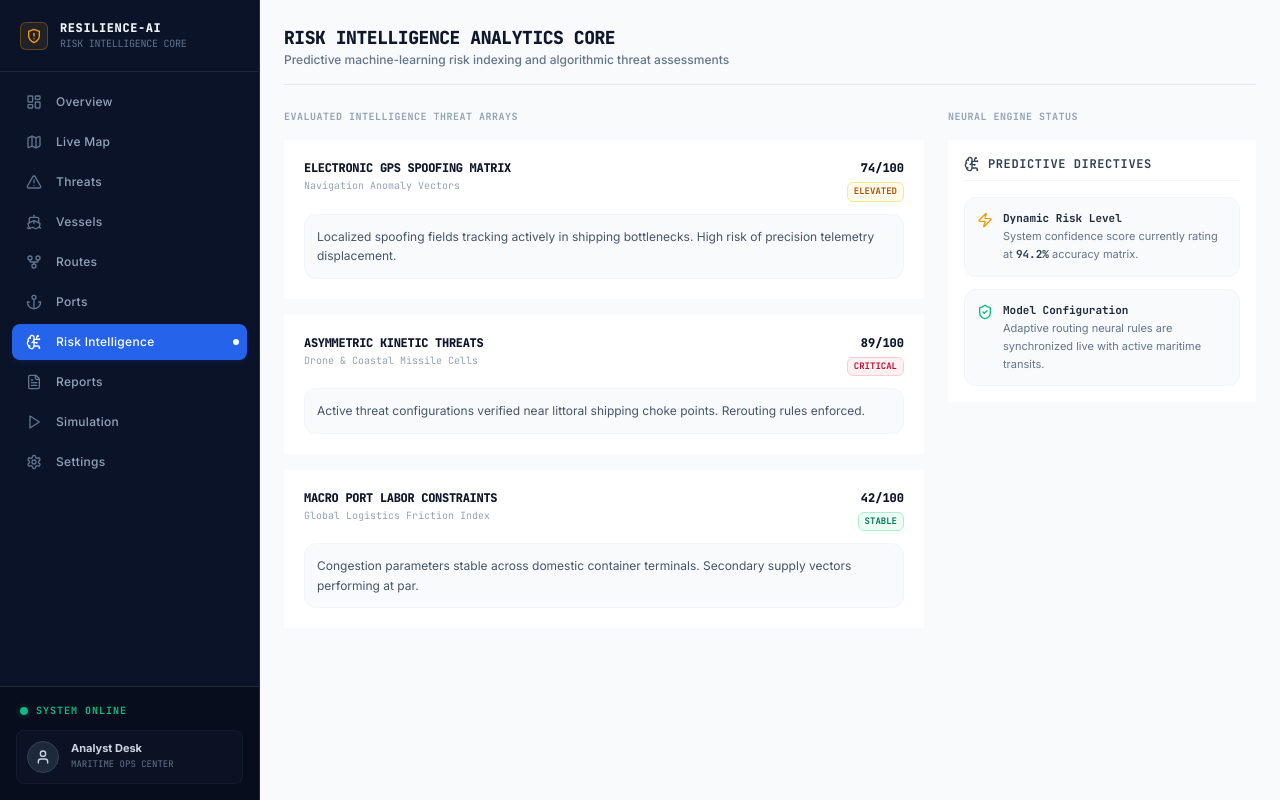
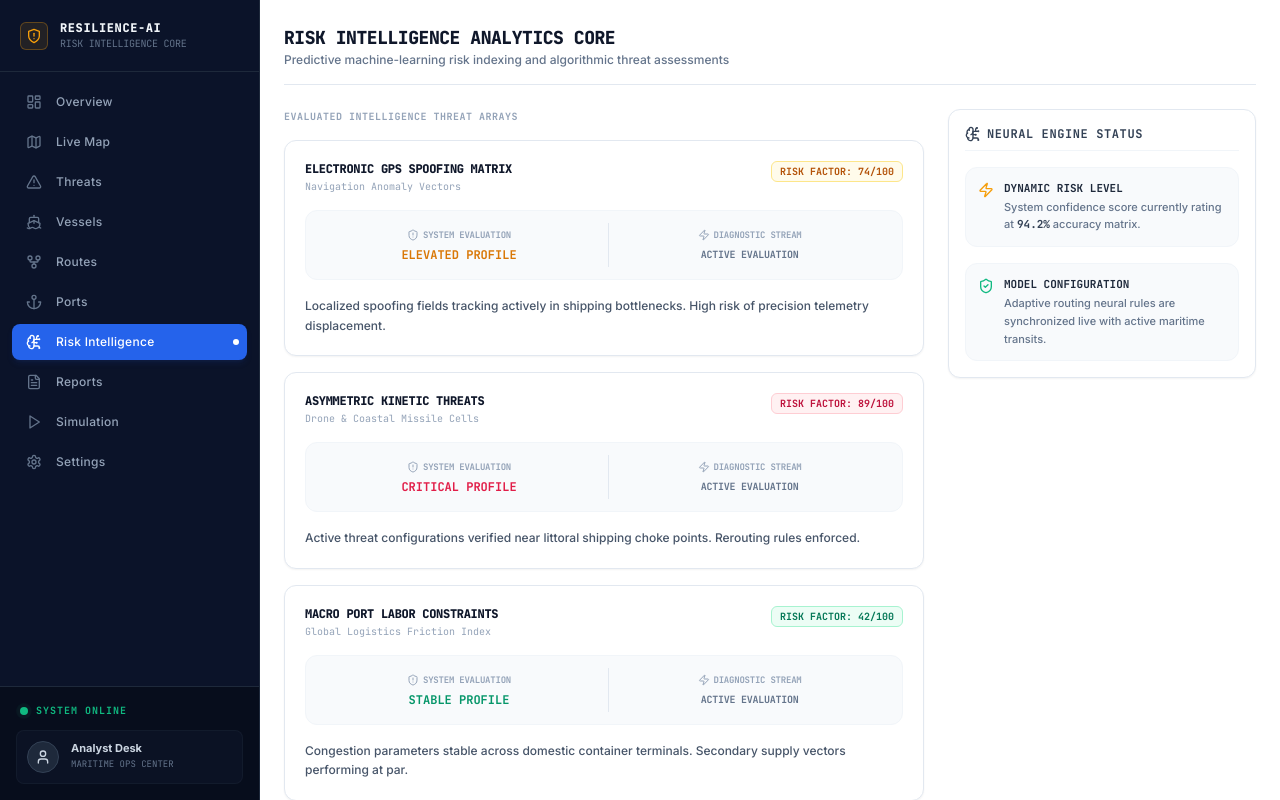
Before and after one commit to Kashvi-Gandhi/Energy-Resilience-AI, a Next.js app in the folder frontend-ui/: page /risk-intelligence in a window 1280 px wide. Built offline with nearby package versions, Linux system fonts and the light colour scheme.

Commit message:
Updated routes page

```diff
--- a/frontend-ui/src/app/risk-intelligence/page.tsx
+++ b/frontend-ui/src/app/risk-intelligence/page.tsx
@@ -1,8 +1,108 @@
+// "use client";
+
+// import React from "react";
+// import DashboardSidebar from "../../components/DashboardSidebar";
+// import { BrainCircuit, ShieldAlert, Zap, TrendingUp, BarChart2, ShieldCheck } from "lucide-react";
+
+// export default function RiskIntelligencePage() {
+//   const riskVectors = [
+//     { name: "Electronic GPS Spoofing Matrix", factor: "Navigation Anomaly Vectors", score: "74/100", status: "ELEVATED", text: "Localized spoofing fields tracking actively in shipping bottlenecks. High risk of precision telemetry displacement." },
+//     { name: "Asymmetric Kinetic Threats", factor: "Drone & Coastal Missile Cells", score: "89/100", status: "CRITICAL", text: "Active threat configurations verified near littoral shipping choke points. Rerouting rules enforced." },
+//     { name: "Macro Port Labor Constraints", factor: "Global Logistics Friction Index", score: "42/100", status: "STABLE", text: "Congestion parameters stable across domestic container terminals. Secondary supply vectors performing at par." }
+//   ];
+
+//   return (
+//     <div className="flex h-screen w-screen bg-[#F8FAFC] overflow-hidden antialiased">
+//       <DashboardSidebar currentRoute="Risk Intelligence" />
+
+//       <div className="flex-1 h-full flex flex-col p-6 space-y-6 overflow-y-auto">
+//         <div className="border-b border-slate-200 pb-4">
+//           <h1 className="text-lg font-black tracking-tight text-slate-900 uppercase font-mono">Risk Intelligence Analytics Core</h1>
+//           <p className="text-xs text-slate-500 font-medium">Predictive machine-learning risk indexing and algorithmic threat assessments</p>
+//         </div>
+
+//         {/* Main Grid Interface Layout split */}
+//         <div className="grid grid-cols-3 gap-6 items-start">
+
+//           {/* Left Side: Risk Vectors Stack */}
+//           <div className="col-span-2 space-y-4">
+//             <span className="text-[10px] font-bold text-slate-400 font-mono uppercase tracking-wider block">Evaluated Intelligence Threat Arrays</span>
+
+//             {riskVectors.map((vector, i) => (
+//               <div key={i} className="panel-card p-5 bg-white flex flex-col space-y-3">
+//                 <div className="flex justify-between items-start">
+//                   <div>
+//                     <h3 className="text-xs font-black uppercase text-slate-900 font-mono tracking-tight">{vector.name}</h3>
+//                     <p className="text-[10px] text-slate-400 font-mono mt-0.5">{vector.factor}</p>
+//                   </div>
+//                   <div className="text-right">
+//                     <div className="text-xs font-black font-mono text-slate-900">{vector.score}</div>
+//                     <span className={`text-[9px] font-bold uppercase font-mono px-1.5 py-0.5 border rounded-md inline-block mt-1 ${
+//                       vector.status === "CRITICAL" ? "bg-rose-50 text-rose-700 border-rose-200" :
+//                       vector.status === "ELEVATED" ? "bg-amber-50 text-amber-700 border-amber-200" :
+//                       "bg-emerald-50 text-emerald-700 border-emerald-200"
+//                     }`}>{vector.status}</span>
+//                   </div>
+//                 </div>
+//                 <p className="text-xs text-slate-600 leading-relaxed bg-slate-50 border border-slate-100 p-3 rounded-xl font-sans">{vector.text}</p>
+//               </div>
+//             ))}
+//           </div>
+
+//           {/* Right Side: Analytical AI Threshold Dashboard Cards */}
+//           <div className="col-span-1 space-y-4">
+//             <span className="text-[10px] font-bold text-slate-400 font-mono uppercase tracking-wider block">Neural Engine Status</span>
+
+//             <div className="panel-card p-4 bg-white flex flex-col space-y-4">
+//               <div className="flex items-center gap-2 border-b border-slate-100 pb-2">
+//                 <BrainCircuit className="h-4 w-4 text-slate-700" />
+//                 <span className="text-xs font-bold uppercase tracking-wider font-mono text-slate-700">Predictive Directives</span>
+//               </div>
+
+//               <div className="space-y-3 text-xs">
+//                 <div className="p-3 bg-slate-50 border border-slate-100 rounded-xl flex items-start gap-2.5">
+//                   <Zap className="h-4 w-4 text-amber-500 shrink-0 mt-0.5" />
+//                   <div>
+//                     <span className="font-bold font-mono text-[11px] block text-slate-800">Dynamic Risk Level</span>
+//                     <span className="text-slate-500 text-[11px] mt-0.5 block leading-relaxed">System confidence score currently rating at <span className="font-bold font-mono text-slate-700">94.2%</span> accuracy matrix.</span>
+//                   </div>
+//                 </div>
+
+//                 <div className="p-3 bg-slate-50 border border-slate-100 rounded-xl flex items-start gap-2.5">
+//                   <ShieldCheck className="h-4 w-4 text-emerald-500 shrink-0 mt-0.5" />
+//                   <div>
+//                     <span className="font-bold font-mono text-[11px] block text-slate-800">Model Configuration</span>
+//                     <span className="text-slate-500 text-[11px] mt-0.5 block leading-relaxed">Adaptive routing neural rules are synchronized live with active maritime transits.</span>
+//                   </div>
+//                 </div>
+//               </div>
+//             </div>
+//           </div>
+
+//         </div>
+
+//       </div>
+//     </div>
+//   );
+// }
+
+
+
+
+
+
+
+
+
+
+
+
+
 "use client";
 
 import React from "react";
 import DashboardSidebar from "../../components/DashboardSidebar";
-import { BrainCircuit, ShieldAlert, Zap, TrendingUp, BarChart2, ShieldCheck } from "lucide-react";
+import { BrainCircuit, ShieldAlert, Zap, ShieldCheck } from "lucide-react";
 
 export default function RiskIntelligencePage() {
   const riskVectors = [
@@ -12,68 +112,94 @@ export default function RiskIntelligencePage() {
   ];
 
   return (
-    <div className="flex h-screen w-screen bg-[#F8FAFC] overflow-hidden antialiased">
+    // MATCHED: Standardized clean white frame background and font handling matching the routes page
+    <div className="flex h-screen w-screen bg-white overflow-hidden antialiased text-slate-900 font-sans">
       <DashboardSidebar currentRoute="Risk Intelligence" />
 
       <div className="flex-1 h-full flex flex-col p-6 space-y-6 overflow-y-auto">
+
+        {/* MATCHED: Standardized Page Header Section */}
         <div className="border-b border-slate-200 pb-4">
           <h1 className="text-lg font-black tracking-tight text-slate-900 uppercase font-mono">Risk Intelligence Analytics Core</h1>
           <p className="text-xs text-slate-500 font-medium">Predictive machine-learning risk indexing and algorithmic threat assessments</p>
         </div>
 
-        {/* Main Grid Interface Layout split */}
-        <div className="grid grid-cols-3 gap-6 items-start">
+        {/* MATCHED: 3-Column Responsive Grid Layout matching Routes panel */}
+        <div className="grid grid-cols-1 lg:grid-cols-3 gap-6 items-start pb-6">
 
-          {/* Left Side: Risk Vectors Stack */}
-          <div className="col-span-2 space-y-4">
+          {/* Left Side: Risk Vectors Stack (Occupies 2 columns) */}
+          <div className="lg:col-span-2 space-y-4">
             <span className="text-[10px] font-bold text-slate-400 font-mono uppercase tracking-wider block">Evaluated Intelligence Threat Arrays</span>
 
+            <div className="space-y-4">
               {riskVectors.map((vector, i) => (
-              <div key={i} className="panel-card p-5 bg-white flex flex-col space-y-3">
-                <div className="flex justify-between items-start">
+                // MATCHED: Replaced unstyled panel-cards with standard slate border cards
+                <div key={i} className="p-5 bg-white border border-slate-200 rounded-xl flex flex-col space-y-4 shadow-sm">
+                  <div className="flex justify-between items-start gap-4">
                     <div>
                       <h3 className="text-xs font-black uppercase text-slate-900 font-mono tracking-tight">{vector.name}</h3>
                       <p className="text-[10px] text-slate-400 font-mono mt-0.5">{vector.factor}</p>
                     </div>
-                  <div className="text-right">
-                    <div className="text-xs font-black font-mono text-slate-900">{vector.score}</div>
-                    <span className={`text-[9px] font-bold uppercase font-mono px-1.5 py-0.5 border rounded-md inline-block mt-1 ${
+                    <span className={`text-[10px] font-bold border px-2 py-0.5 rounded-md font-mono ${
                       vector.status === "CRITICAL" ? "bg-rose-50 text-rose-700 border-rose-200" :
                       vector.status === "ELEVATED" ? "bg-amber-50 text-amber-700 border-amber-200" :
                       "bg-emerald-50 text-emerald-700 border-emerald-200"
-                    }`}>{vector.status}</span>
+                    }`}>
+                      RISK FACTOR: {vector.score}
+                    </span>
+                  </div>
+
+                  {/* MATCHED: Exactly mirrors the two-column inner information breakdown grid from the routes view */}
+                  <div className="grid grid-cols-1 md:grid-cols-2 gap-2 text-center bg-slate-50 p-3 rounded-xl border border-slate-100 font-mono text-xs">
+                    <div className="p-1 flex flex-col justify-center">
+                      <div className="text-[9px] font-bold text-slate-400 uppercase tracking-tight flex items-center justify-center gap-1">
+                        <ShieldAlert className="h-3 w-3 text-slate-400" /> System Evaluation
+                      </div>
+                      <div className={`font-bold mt-1 ${
+                        vector.status === "CRITICAL" ? "text-rose-600" : vector.status === "ELEVATED" ? "text-amber-600" : "text-emerald-600"
+                      }`}>{vector.status} PROFILE</div>
+                    </div>
+                    <div className="border-t md:border-t-0 md:border-l border-slate-200 p-1 flex flex-col justify-center">
+                      <div className="text-[9px] font-bold text-slate-400 uppercase tracking-tight flex items-center justify-center gap-1">
+                        <Zap className="h-3 w-3 text-slate-400" /> Diagnostic Stream
+                      </div>
+                      <div className="font-bold text-slate-500 mt-1 uppercase text-[10px] tracking-tight">Active Evaluation</div>
                     </div>
                   </div>
-                <p className="text-xs text-slate-600 leading-relaxed bg-slate-50 border border-slate-100 p-3 rounded-xl font-sans">{vector.text}</p>
+
+                  <p className="text-xs text-slate-600 leading-relaxed font-medium font-sans">
+                    {vector.text}
+                  </p>
                 </div>
               ))}
             </div>
-
-          {/* Right Side: Analytical AI Threshold Dashboard Cards */}
-          <div className="col-span-1 space-y-4">
-            <span className="text-[10px] font-bold text-slate-400 font-mono uppercase tracking-wider block">Neural Engine Status</span>
-
-            <div className="panel-card p-4 bg-white flex flex-col space-y-4">
-              <div className="flex items-center gap-2 border-b border-slate-100 pb-2">
-                <BrainCircuit className="h-4 w-4 text-slate-700" />
-                <span className="text-xs font-bold uppercase tracking-wider font-mono text-slate-700">Predictive Directives</span>
           </div>
 
-              <div className="space-y-3 text-xs">
+          {/* Right Side: Analytical AI Threshold Dashboard Side Controls (Occupies 1 column) */}
+          <div className="col-span-1 border border-slate-200 p-4 bg-white rounded-xl flex flex-col space-y-4 shadow-sm">
+            <div className="border-b border-slate-100 pb-2 flex items-center gap-1.5">
+              <BrainCircuit className="h-4 w-4 text-slate-700" />
+              <span className="text-xs font-bold uppercase tracking-wider font-mono text-slate-700">Neural Engine Status</span>
+            </div>
+
+            <div className="space-y-4">
               <div className="p-3 bg-slate-50 border border-slate-100 rounded-xl flex items-start gap-2.5">
                 <Zap className="h-4 w-4 text-amber-500 shrink-0 mt-0.5" />
                 <div>
-                    <span className="font-bold font-mono text-[11px] block text-slate-800">Dynamic Risk Level</span>
-                    <span className="text-slate-500 text-[11px] mt-0.5 block leading-relaxed">System confidence score currently rating at <span className="font-bold font-mono text-slate-700">94.2%</span> accuracy matrix.</span>
+                  <span className="font-bold font-mono text-[11px] block text-slate-800 uppercase">Dynamic Risk Level</span>
+                  <span className="text-slate-500 text-[11px] mt-0.5 block leading-relaxed font-medium">
+                    System confidence score currently rating at <span className="font-bold font-mono text-slate-700">94.2%</span> accuracy matrix.
+                  </span>
                 </div>
               </div>
 
               <div className="p-3 bg-slate-50 border border-slate-100 rounded-xl flex items-start gap-2.5">
                 <ShieldCheck className="h-4 w-4 text-emerald-500 shrink-0 mt-0.5" />
                 <div>
-                    <span className="font-bold font-mono text-[11px] block text-slate-800">Model Configuration</span>
-                    <span className="text-slate-500 text-[11px] mt-0.5 block leading-relaxed">Adaptive routing neural rules are synchronized live with active maritime transits.</span>
-                  </div>
+                  <span className="font-bold font-mono text-[11px] block text-slate-800 uppercase">Model Configuration</span>
+                  <span className="text-slate-500 text-[11px] mt-0.5 block leading-relaxed font-medium">
+                    Adaptive routing neural rules are synchronized live with active maritime transits.
+                  </span>
                 </div>
               </div>
             </div>
```
Lines whose indentation alone changed are shown as unchanged.
